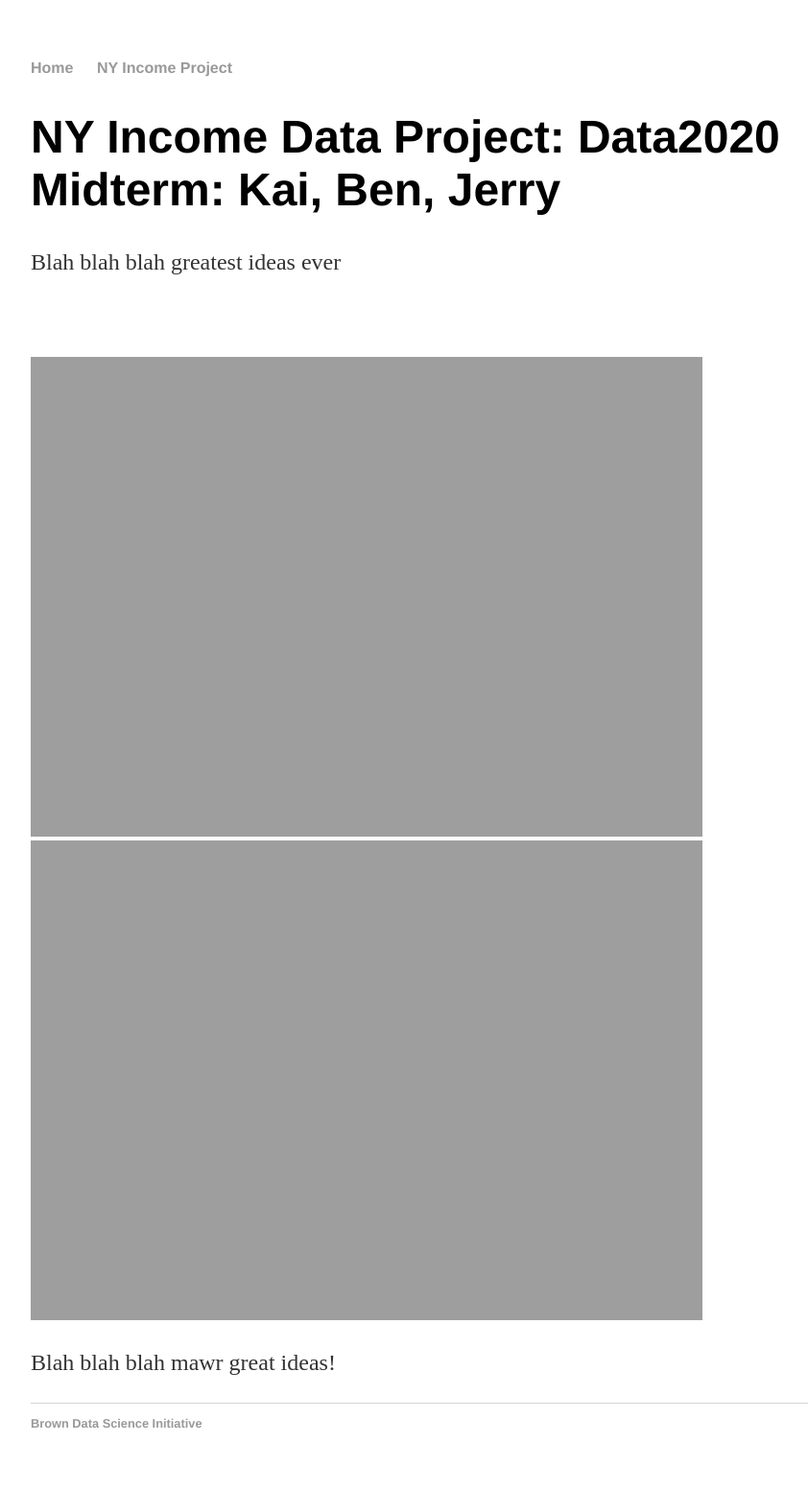
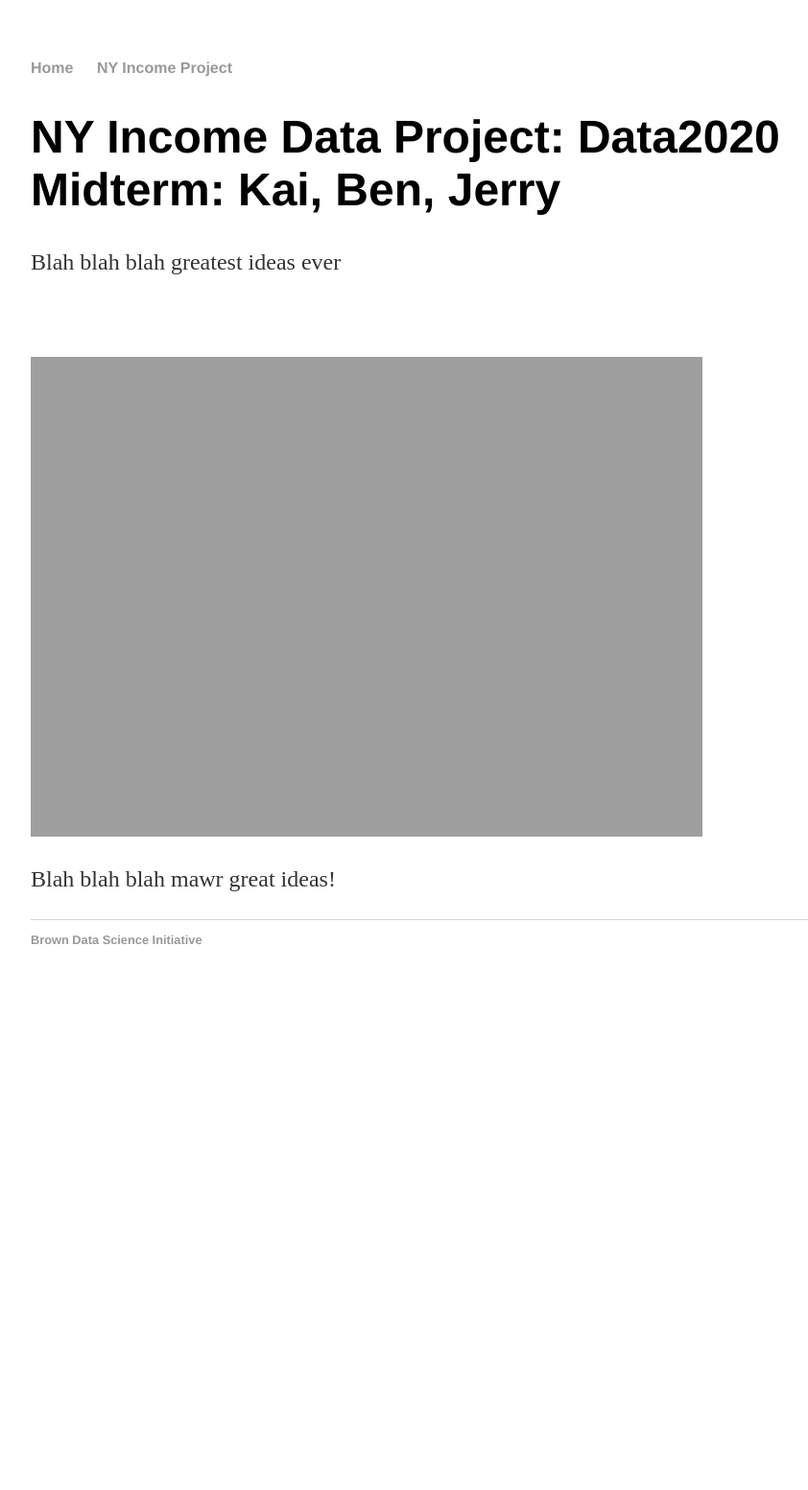
Before and after one commit to bgodd/bgodd.github.io, a Jekyll site: the page built from NYIncome/index.html, in a window 1280 px wide. Shown: the whole page at 96% size, without its empty margins (160-1002 px from the left). Built offline with Jekyll 4.4.1, drawn with Linux system fonts in a browser that asks for light colours; after the commit the page ends 1049 px from its top, so only the background shows below that.

Commit message:
interactive map

```diff
--- a/NYIncome/index.html
+++ b/NYIncome/index.html
@@ -5,11 +5,8 @@
 
 		<div class="about">
 			<h1>NY Income Data Project: Data2020 Midterm: Kai, Ben, Jerry</h1>
-			<p>Blah blah blah greatest ideas ever
-
-			</p>
+			<p>Blah blah blah greatest ideas ever<iframe src="https://bgodd.github.io/NYIncome/interactive-median-household.html" frameborder="0" height="0" width="0"></iframe></p>
 			<p>&nbsp;</p>
-			<iframe src="https://bgodd.github.io/NYIncome/interactive-median-household.html" frameborder="0" height="500" width="700"></iframe>
 			<iframe src="https://bgodd.github.io/NYIncome/interactive-median-household.html" frameborder="0" height="500" width="700"></iframe>
 
             <p>Blah blah blah mawr great ideas!</p>
```
